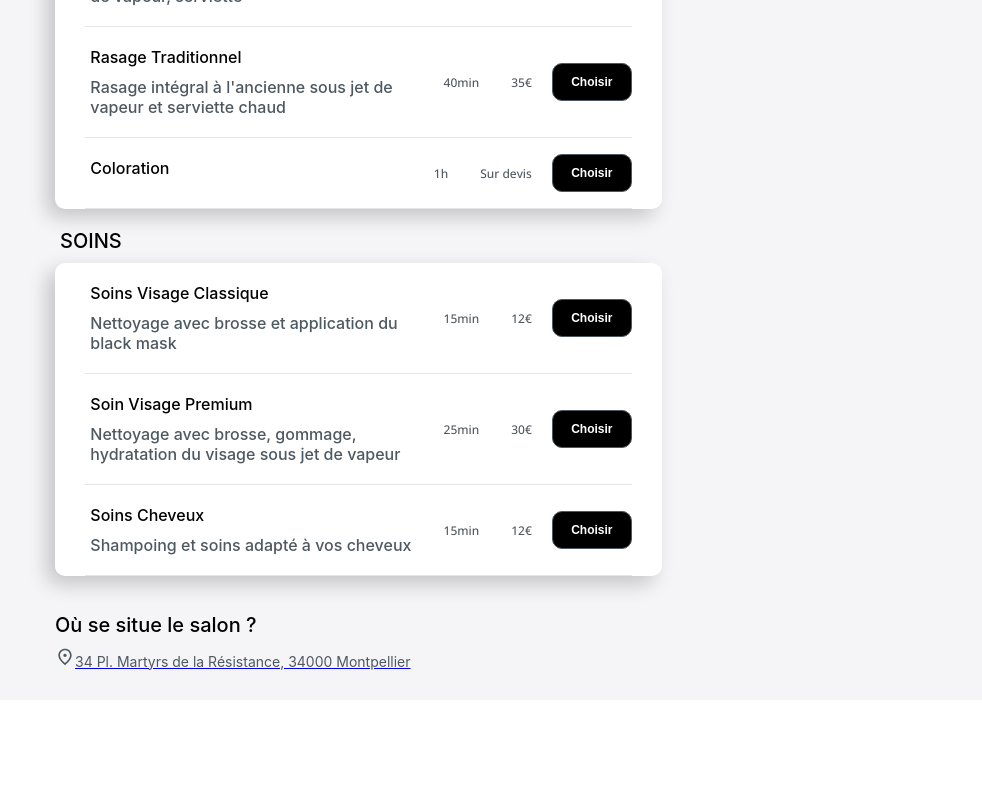
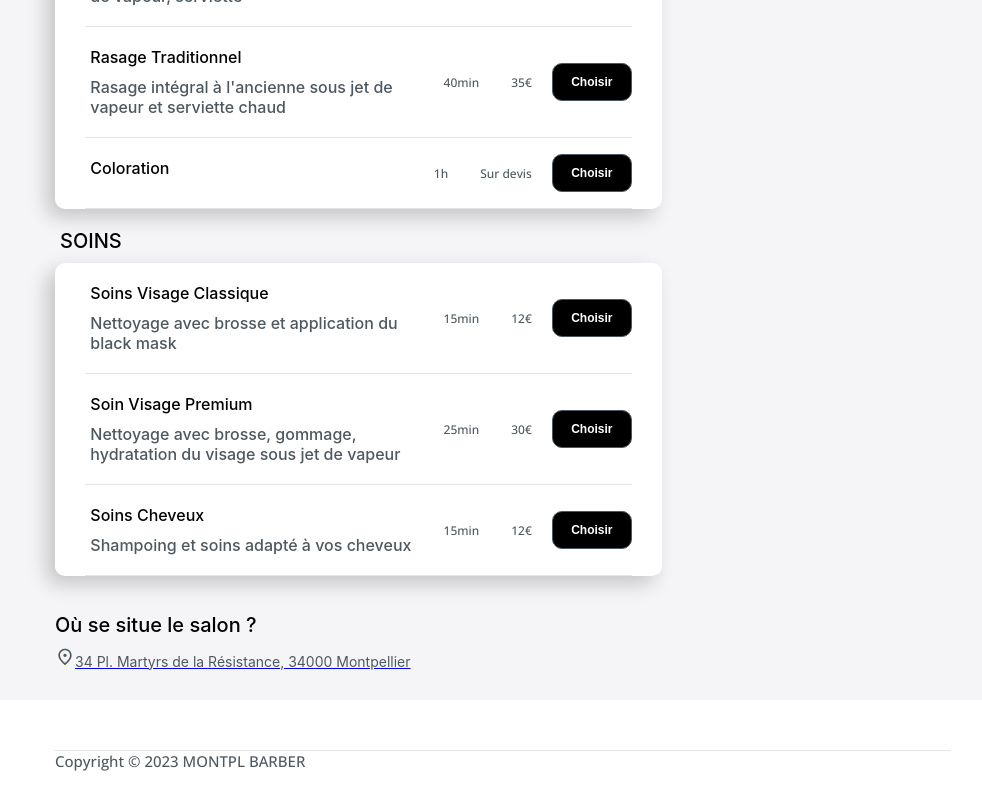
Before and after one commit to CyrilPers/barber-shop, a React (Vite) app: page /accueil/1 in a window 1280 px wide. Shown: the part 1718-2518 px from the top of the page, without its empty margins (137-1119 px from the left). Before the commit the page ends 2418 px from the top, so only its background shows below. Built offline with nearby package versions, Linux system fonts and the light colour scheme; some icons are missing.

Commit message:
✅ Add footer

```diff
--- /dev/null
+++ b/src/components/pages/main/Footer.jsx
@@ -0,0 +1,39 @@
+import React from 'react'
+import { theme } from '../../../theme';
+import styled from 'styled-components';
+
+export default function Footer() {
+    return (
+
+        <FooterStyled>
+            <div className='border'></div>
+            <div className='copy-parent'>
+                <div className='copy'>Copyright © 2023 MONTPL BARBER</div>
+            </div>
+        </FooterStyled>
+    )
+}
+
+const FooterStyled = styled.div`
+background-color: white;
+width: 100%;
+display: flex;
+flex-direction: column;
+align-items: center;
+height: 100px;
+    .border {
+        margin-top: 50px;
+        width: 70%;
+        border-top: 1px solid ${theme.colors.greyLight};
+    }
+    .copy-parent{
+        width: 70%;
+        display: flex;
+        flex-direction: row;
+        justify-content: flex-start;
+        .copy {
+            color: ${theme.colors.lowBlack};
+            font-size: ${theme.fonts.size.SM};
+        }
+    }
+`;
--- a/src/components/pages/main/Home.jsx
+++ b/src/components/pages/main/Home.jsx
@@ -4,6 +4,7 @@ import { Route, Routes } from 'react-router-dom';
 import Services from './Services.jsx';
 import { theme } from '../../../theme/index.jsx';
 import Navbar from '../../header/Navbar.jsx';
+import Footer from './Footer.jsx';
 
 
 export default function Main() {
@@ -15,6 +16,7 @@ export default function Main() {
         <Route path="/avis/:username" />
         <Route path="/a-propos/:username" />
       </Routes>
+      <Footer />
     </MainStyled>
   )
 }
```
